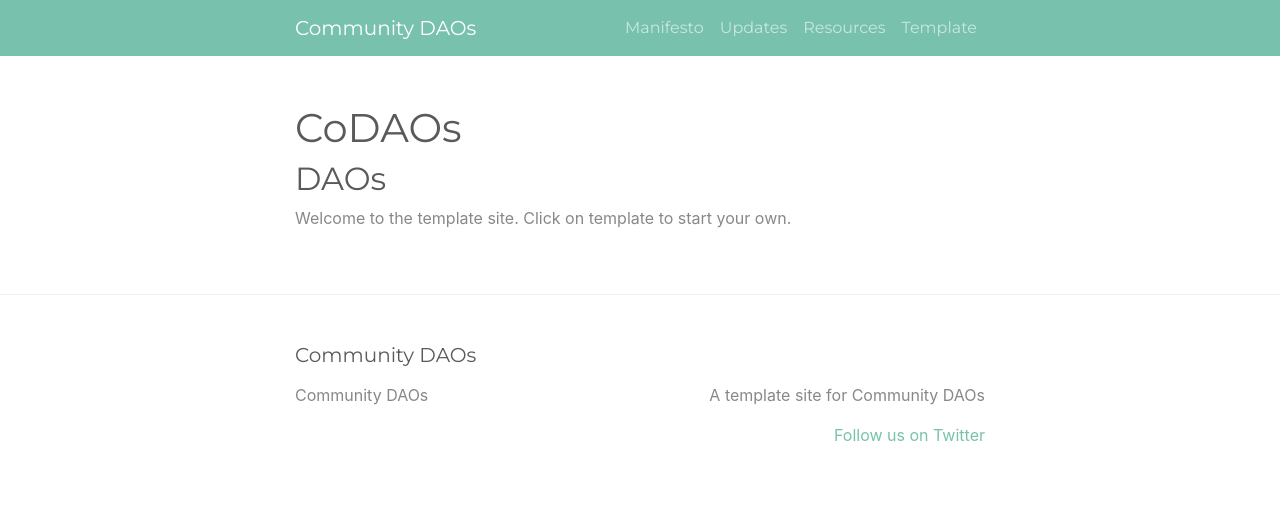
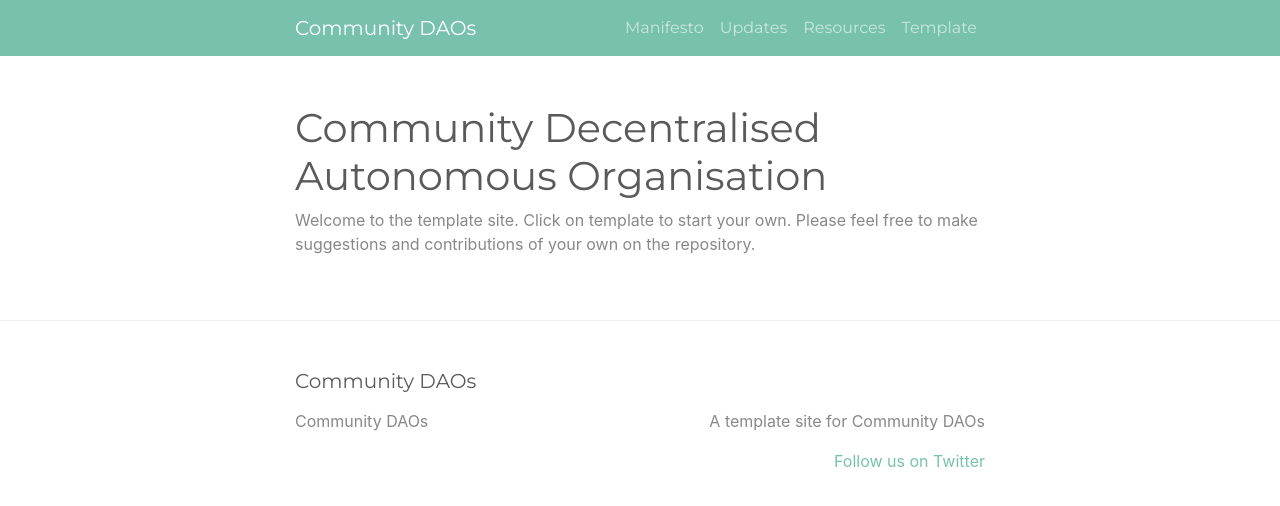
Before and after one commit to 247f12/DAOs, a Jekyll site: the page built from index.md, in a window 1280 px wide. Shown: the top 506 px of the page. Built offline with Jekyll 4.4.1, drawn with Linux system fonts in a browser that asks for light colours.

Commit message:
cleaning up some template content

```diff
--- a/index.md
+++ b/index.md
@@ -1,8 +1,7 @@
 ---
 layout: page
-title: CoDAOs
+title: Community Decentralised Autonomous Organisation
 ---
 
-## DAOs
 
-Welcome to the template site. Click on template to start your own.
+Welcome to the template site. Click on template to start your own. Please feel free to make suggestions and contributions of your own on the repository.
```
Also changed, not shown: _posts/2020-07-03-testpost.md (+2 -2 lines), blog/index.md (+1 -1 lines), manifesto/index.md (+2 -2 lines), resources/index.md (added, +6 -0 lines), README.md.
